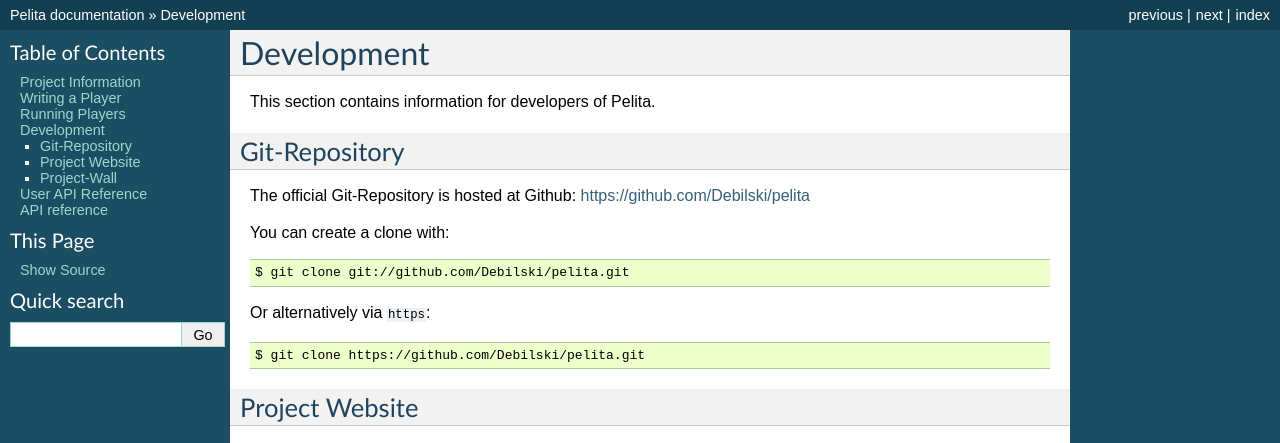
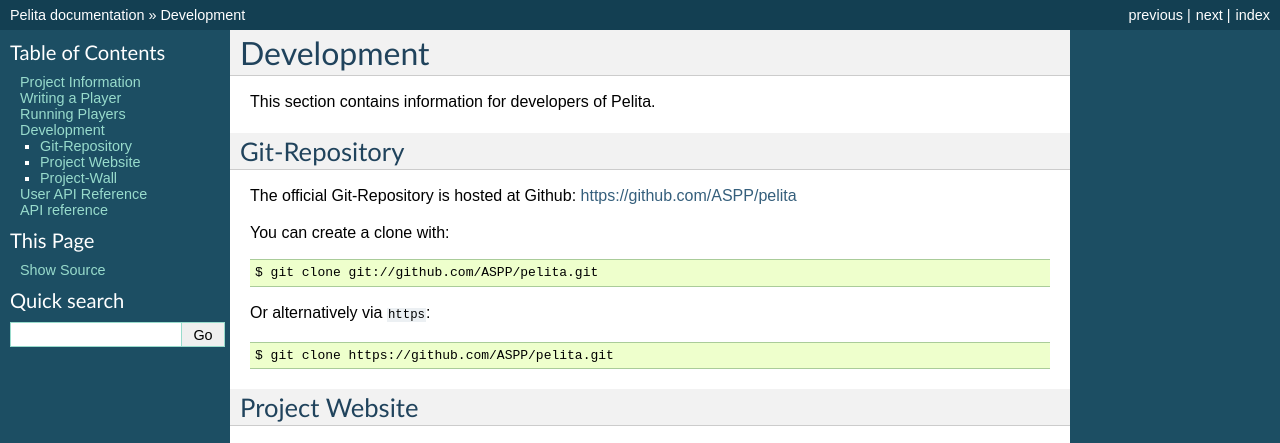
Before and after one commit to ASPP/pelita, a Sphinx documentation site: the page built from doc/source/development.rst, in a window 1280 px wide and 900 px high. Shown: the top 443 px of the window. Built offline with Sphinx 7.4.7, drawn with Linux system fonts in a browser that asks for light colours; the version number could not be read and is left out.

Commit message:
RF: Renamed our repository. Debilski → ASPP.

```diff
--- a/doc/source/development.rst
+++ b/doc/source/development.rst
@@ -8,15 +8,15 @@
 ==============
 
 The official Git-Repository is hosted at Github:
-`https://github.com/Debilski/pelita <https://github.com/Debilski/pelita>`_
+`https://github.com/ASPP/pelita <https://github.com/ASPP/pelita>`_
 
 You can create a clone with::
 
-    $ git clone git://github.com/Debilski/pelita.git
+    $ git clone git://github.com/ASPP/pelita.git
 
 Or alternatively via ``https``::
 
-    $ git clone https://github.com/Debilski/pelita.git
+    $ git clone https://github.com/ASPP/pelita.git
 
 
 Project Website
@@ -27,7 +27,7 @@
 
 This means that the content generated by Sphinx is kept in a separate branch in the
 source code repository called ``gh-pages`` (`gh-pages branch for Pelita
-<https://github.com/Debilski/pelita/commits/gh-pages>`_). This branch has its
+<https://github.com/ASPP/pelita/commits/gh-pages>`_). This branch has its
 own root commit and is hence disconnected from the commits that track the
 project code as well as the documentation source code.
 
@@ -46,7 +46,7 @@
 ---------
 
 Use the `commit-tree-doc.sh script
-<https://github.com/Debilski/pelita/blob/develop/commit-doc-tree.sh>`_.  This
+<https://github.com/ASPP/pelita/blob/develop/commit-doc-tree.sh>`_.  This
 will automatically make the commit of the latest version of the documentation on
 the ``gh-pages`` branch. After checking that everything is in order you still need
 to push that branch.
--- a/doc/source/index.rst
+++ b/doc/source/index.rst
@@ -35,7 +35,7 @@
 
 First clone the source code repository::
 
-    $ git clone http://github.com/Debilski/pelita.git
+    $ git clone http://github.com/ASPP/pelita.git
 
 And launch the command-line interface::
 
--- a/doc/source/info.rst
+++ b/doc/source/info.rst
@@ -22,7 +22,7 @@
 Please use our `project mailing list
 <https://portal.bccn-berlin.de/cgi-bin/mailman/listinfo/pelita>`_ for questions
 and discussion. Use the `GitHub issues page
-<https://github.com/Debilski/pelita/issues>`_ to report bugs.
+<https://github.com/ASPP/pelita/issues>`_ to report bugs.
 
 License
 =======
```
Also changed, not shown: 1 other file.
